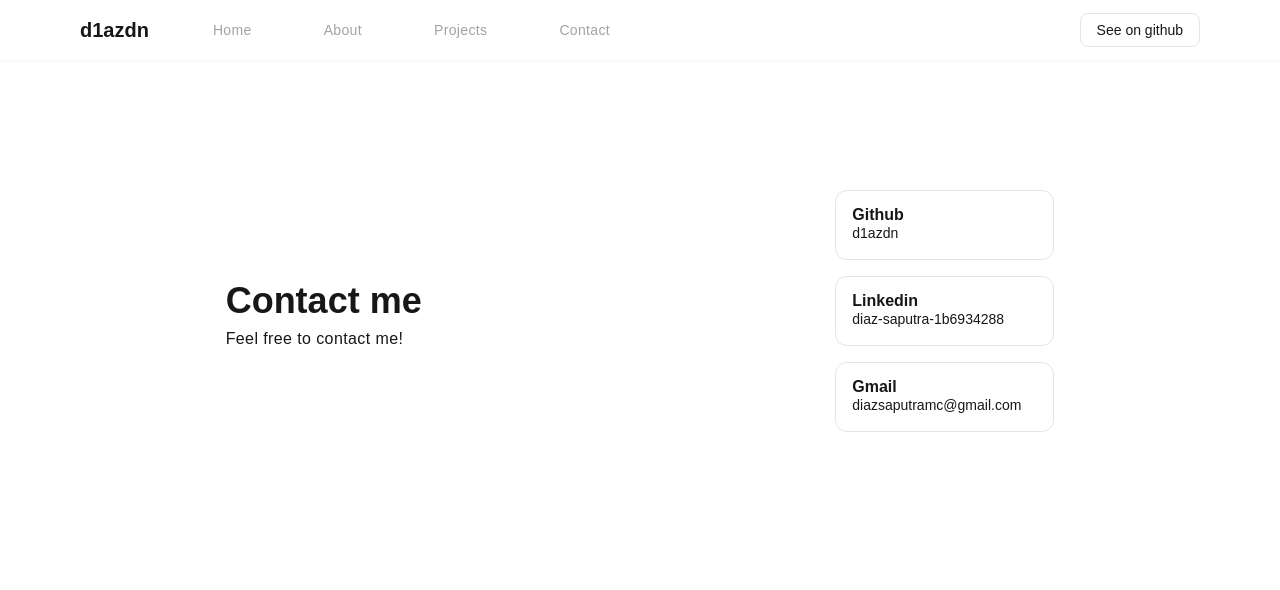
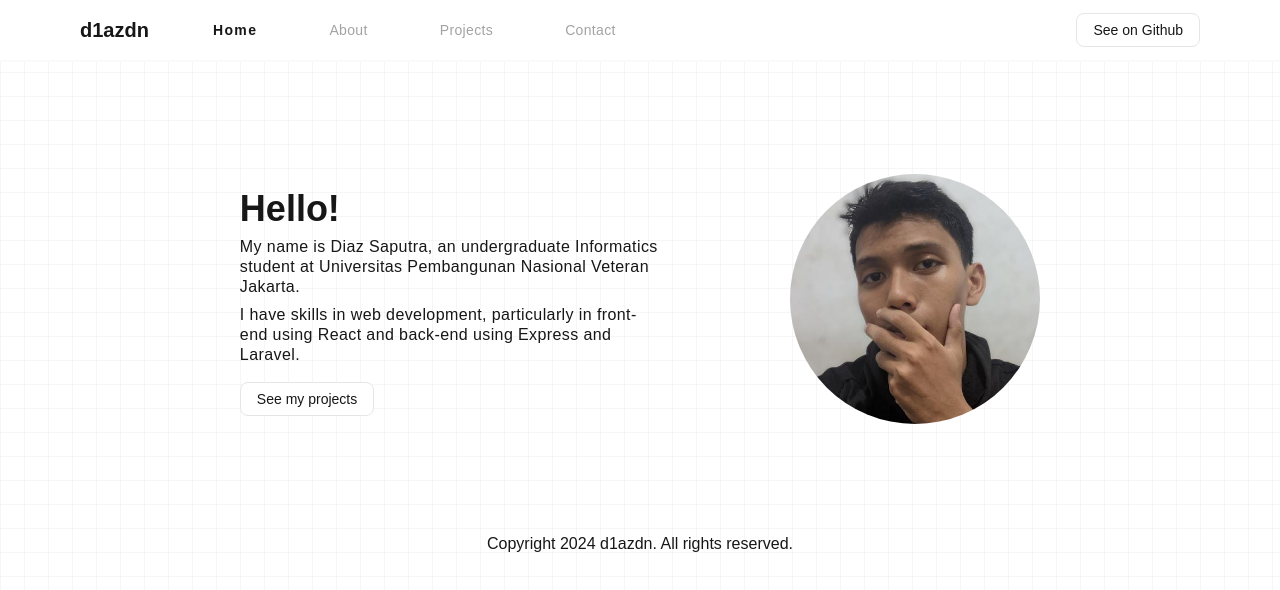
Before and after one commit to d1azdn/elporto, a React (Vite) app: page / in a window 1280 px wide. Shown: the top 590 px of the page. Built offline with nearby package versions, Linux system fonts and the light colour scheme.

Commit message:
Added footer, Updated navbar, fix

```diff
--- a/src/App.jsx
+++ b/src/App.jsx
@@ -1,5 +1,6 @@
 import { useState } from 'react'
 import Navbar from './components/navbar'
+import Footer from './components/footer'
 
 import About from './pages/about'
 import Home from './pages/home'
@@ -11,10 +12,25 @@ import viteLogo from '/vite.svg'
 
 export default function App() {
 
+  const [page,setPage] = useState('Home')
+
+  function renderPage(){
+    switch(page){
+      case 'Home' : return <Home/>;
+      case 'About' : return <About/>;
+      case 'Projects' : return <Projects/>;
+      case 'Contact' : return <Contact/>;
+    }
+  }
+
   return (
     <>
-    <Navbar/>
-      <Contact/>
+    <div className="fixed h-full w-full bg-white bg-[linear-gradient(to_right,#80808012_1px,transparent_1px),linear-gradient(to_bottom,#80808012_1px,transparent_1px)] bg-[size:24px_24px]"></div>
+      <div className="inset-0 absolute">
+        <Navbar page={page} setPage={setPage}/>
+        { renderPage() }
+        <Footer/>
+      </div>
     </>
   )
 }
--- /dev/null
+++ b/src/components/footer.jsx
@@ -0,0 +1,9 @@
+export default function Footer(){
+    return(
+        <>
+        <footer>
+            <p className="text-center">Copyright 2024 d1azdn. All rights reserved.</p>
+        </footer>
+        </>
+    )
+}
--- a/src/components/navbar.jsx
+++ b/src/components/navbar.jsx
@@ -1,30 +1,31 @@
 import { SmallButton } from "./usefulComponent"
 
-function ListNavbar(props){
+function ListNavbar({ setPage, ...props}){
     return(
-        <li className="text-sm text-neutral-400 hover:text-neutral-900 hover:tracking-widest tracking-wide duration-300">
-            <a href={props.href} className="p-2">{props.text}</a>
+        <li className={`${props.active ? 'font-semibold tracking-widest text-neutral-900' : ''} text-sm text-neutral-400 hover:text-neutral-900 hover:tracking-widest hover:cursor-pointer tracking-wide duration-200`}>
+            <a className="p-2" onClick={()=>setPage(props.text)}>{props.text}</a>
         </li>
     )
 }
 
-export default function Navbar(){
+export default function Navbar({ page, setPage }){
+
     return (
         <>
             <header>
-                <nav className="flex justify-between border-b-2 border-solid border-neutral-50 py-4 px-20">
+                <nav className="flex justify-between border-b-2 border-solid border-neutral-50 bg-white py-4 px-20">
                     <ul className="flex gap-14 justify-between items-center content-center">
                         <li>
                             <a href="" className="font-bold text-xl">d1azdn</a>
                         </li>
-                        <ListNavbar href="" text="Home"/>
-                        <ListNavbar href="" text="About"/>
-                        <ListNavbar href="" text="Projects"/>
-                        <ListNavbar href="" text="Contact"/>
+                        <ListNavbar text="Home" setPage={setPage} active={page == 'Home'}/>
+                        <ListNavbar text="About" setPage={setPage} active={page == 'About'}/>
+                        <ListNavbar text="Projects" setPage={setPage} active={page == 'Projects'}/>
+                        <ListNavbar text="Contact" setPage={setPage} active={page == 'Contact'}/>
                     </ul>
                     <ul className="justify-between items-center content-center">
                         <li>
-                            <SmallButton text="See on github"/>
+                        <SmallButton text="See on Github" href="https://github.com/d1azdn" target="_blank"/>
                         </li>
                     </ul>
                 </nav>
--- a/src/components/usefulComponent.jsx
+++ b/src/components/usefulComponent.jsx
@@ -10,7 +10,7 @@ export function SmallCard(props){
     return(
         <>
         <a href={props.href} target="_blank">
-            <div className="border border-solid border-neutral-200 py-4 pe-8 ps-4 rounded-xl hover:bg-neutral-100 duration-200 mb-4">
+            <div className="border border-solid border-neutral-200 bg-white py-4 pe-8 ps-4 rounded-xl hover:bg-neutral-100 duration-200 mb-4">
                 <h1 className="font-semibold">{props.title}</h1>
                 <p className="text-sm">{props.text}</p>
             </div>
@@ -22,7 +22,7 @@ export function SmallCard(props){
 export function ProgressCard(props){
     return(
         <>
-        <div className="card p-5 border border-solid border-neutral-200 rounded-xl hover:bg-neutral-100 duration-200">
+        <div className="card p-5 border border-solid border-neutral-200 bg-white rounded-xl hover:bg-neutral-100 duration-200">
             <h1 className="mb-3 font-semibold">{props.title}</h1>
             <div className="w-full bg-gray-300 rounded-full h-2.5">
                 <div className="bg-neutral-600 h-2.5 rounded-full" style={{width : props.value}}></div>
@@ -35,7 +35,7 @@ export function ProgressCard(props){
 export function ProjectsCard(props){
     return(
         <>
-        <div className="border border-solid border-neutral-200 py-4 pe-8 ps-4 rounded-xl mb-4">
+        <div className="border border-solid border-neutral-200 bg-white py-4 pe-8 ps-4 rounded-xl mb-4">
             <h1 className="font-semibold">{props.title}</h1>
             <p className="text-sm">{props.text}</p>
             <div className="btn mt-4 items-end justify-end content-end">
--- a/src/pages/home.jsx
+++ b/src/pages/home.jsx
@@ -8,7 +8,7 @@ export default function Home(){
                 <h1 className="text-4xl font-bold mb-2 hover:bg-neutral-100 duration-200">Hello!</h1>
                 <p className="mb-2 tracking-wide leading-5 hover:bg-neutral-100 duration-200">My name is Diaz Saputra, an undergraduate Informatics student at Universitas Pembangunan Nasional Veteran Jakarta.</p>
                 <p className="mb-6 tracking-wide leading-5 hover:bg-neutral-100 duration-200">I have skills in web development, particularly in front-end using React and back-end using Express and Laravel.</p>
-                <SmallButton text="See my projects"/>
+                <SmallButton text="See my projects" href="https://github.com/d1azdn" target="_blank"/>
             </div>
             <div className="images">
                 <img src="./public/assets/profile.jpg" alt="..." width={250} className="rounded-full"/>
--- a/src/pages/projects.jsx
+++ b/src/pages/projects.jsx
@@ -6,7 +6,7 @@ export default function Projects(){
         <section className="projects justify-center m-32">
             <div className="top-section mb-4 flex gap-5">
                 <h1 className="text-4xl font-bold">Projects</h1>
-                <a href="https://github.com/d1azdn?tab=repositories" target="_blank" className="card px-4 py-2 text-sm border border-neutral-200 hover:bg-neutral-200 border-solid rounded-xl">d1azdn's Repository</a>
+                <a href="https://github.com/d1azdn?tab=repositories" target="_blank" className="card px-4 py-2 text-sm border border-neutral-200 hover:bg-neutral-200 bg-white border-solid rounded-xl">d1azdn's Repository</a>
             </div>
             <div className="card-list grid grid-cols-3 gap-5">
                 <ProjectsCard title="koharuu" text="Simple Anime Website - implementation RESTAPI using ReactJS"/>
```
